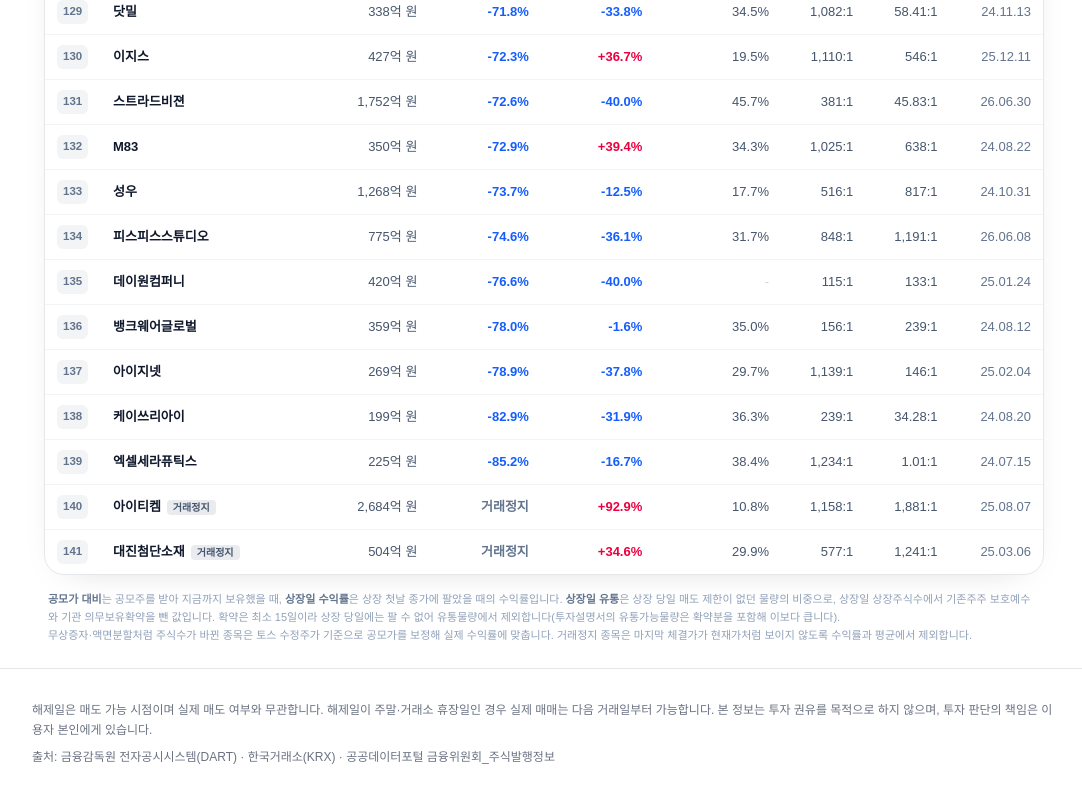
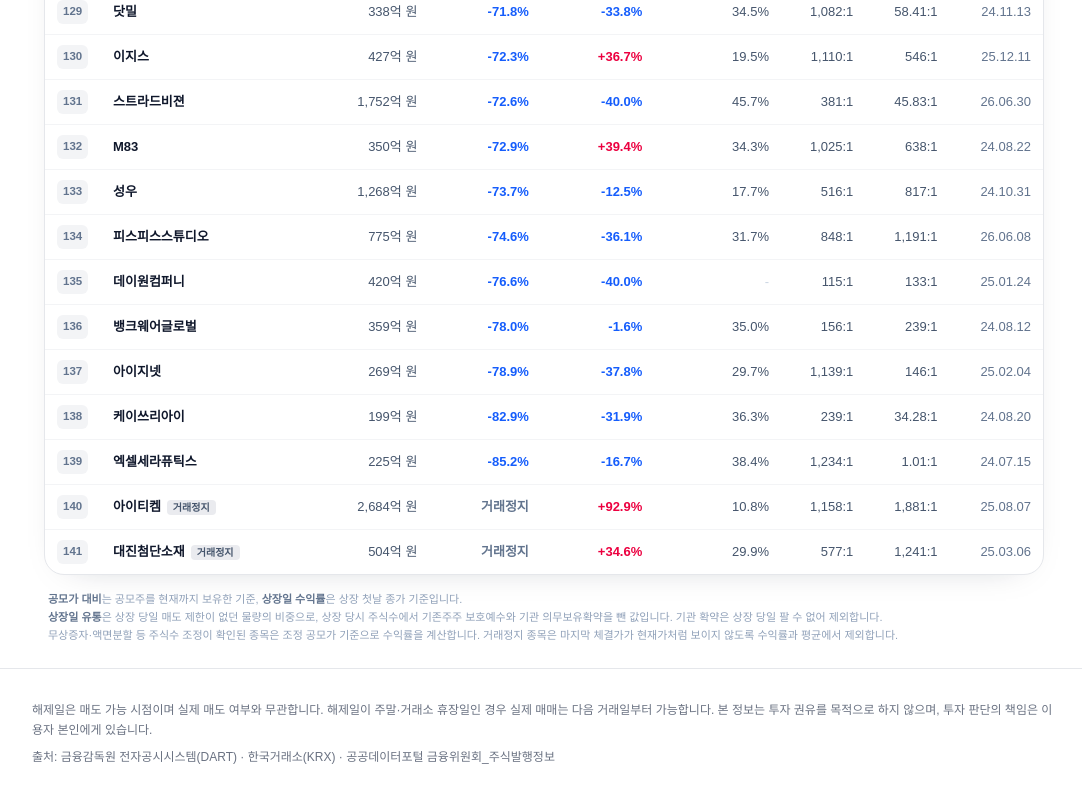
Before and after one commit to wjdwngkdsla-debug/invest-insight, a Next.js app: page /ranking in a window 1280 px wide. Shown: the part 6115-6915 px from the top of the page, without its empty margins (96-1178 px from the left). Built offline with nearby package versions, Linux system fonts and the light colour scheme.

Commit message:
copy: simplify ranking metric notes

```diff
--- a/components/IpoRankingTable.tsx
+++ b/components/IpoRankingTable.tsx
@@ -341,13 +341,13 @@
       )}
 
       <p className="px-1 text-[11px] leading-relaxed text-slate-400">
-        <span className="font-semibold text-slate-500">공모가 대비</span>는 공모주를 받아 지금까지 보유했을 때,{" "}
-        <span className="font-semibold text-slate-500">상장일 수익률</span>은 상장 첫날 종가에 팔았을 때의 수익률입니다.{" "}
+        <span className="font-semibold text-slate-500">공모가 대비</span>는 공모주를 현재까지 보유한 기준,{" "}
+        <span className="font-semibold text-slate-500">상장일 수익률</span>은 상장 첫날 종가 기준입니다.
+        <br />
         <span className="font-semibold text-slate-500">상장일 유통</span>은 상장 당일 매도 제한이 없던 물량의 비중으로,
-        상장일 상장주식수에서 기존주주 보호예수와 기관 의무보유확약을 뺀 값입니다. 확약은 최소 15일이라 상장 당일에는 팔 수
-        없어 유통물량에서 제외합니다(투자설명서의 유통가능물량은 확약분을 포함해 이보다 큽니다).
+        상장 당시 주식수에서 기존주주 보호예수와 기관 의무보유확약을 뺀 값입니다. 기관 확약은 상장 당일 팔 수 없어 제외합니다.
         <br />
-        무상증자·액면분할처럼 주식수가 바뀐 종목은 토스 수정주가 기준으로 공모가를 보정해 실제 수익률에 맞춥니다.
+        무상증자·액면분할 등 주식수 조정이 확인된 종목은 조정 공모가 기준으로 수익률을 계산합니다.
         거래정지 종목은 마지막 체결가가 현재가처럼 보이지 않도록 수익률과 평균에서 제외합니다.
       </p>
     </div>
```
